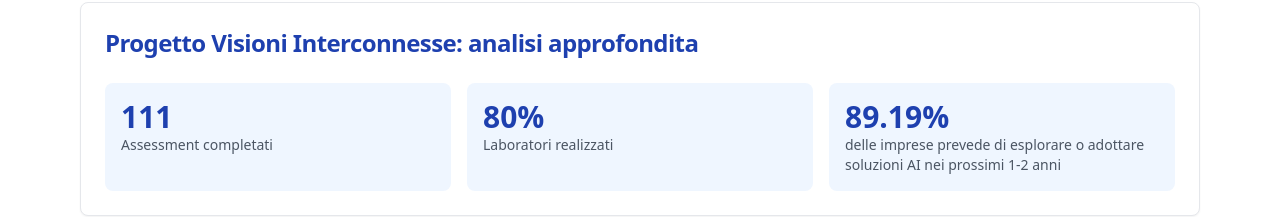
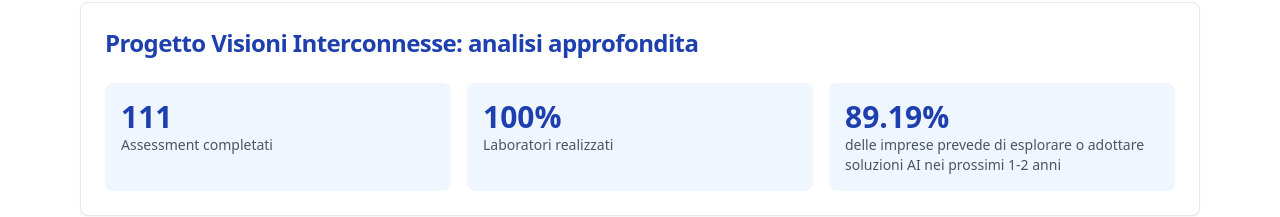
Before and after one commit to giadaf-boosha/cna-ppt, a Next.js app: page / in a window 1280 px wide. Shown: the part 102-319 px from the top of the page. Built offline with nearby package versions, Linux system fonts and the light colour scheme.

Commit message:
Update VisioniPresentation.tsx_dati 17/11_v4

```diff
--- a/src/components/VisioniPresentation.tsx
+++ b/src/components/VisioniPresentation.tsx
@@ -118,7 +118,7 @@ const VisioniPresentation = () => {
                   <div className="text-sm text-gray-600">Assessment completati</div>
                 </div>
                 <div className="p-4 bg-blue-50 rounded-lg">
-                  <div className="text-3xl font-bold text-blue-800">80%</div>
+                  <div className="text-3xl font-bold text-blue-800">100%</div>
                   <div className="text-sm text-gray-600">Laboratori realizzati</div>
                 </div>
                 <div className="p-4 bg-blue-50 rounded-lg">
@@ -313,7 +313,7 @@ const VisioniPresentation = () => {
                 <div className="flex items-start gap-3">
                   <Target className="w-5 h-5 text-blue-600 mt-1" />
                   <div>
-                    <p className="font-semibold">8 laboratori su 10 realizzati</p>
+                    <p className="font-semibold">10 laboratori su 10 realizzati</p>
                     <p className="text-sm text-gray-600">Formazione pratica e hands-on sull&apos;utilizzo dell&apos;AI</p>
                   </div>
                 </div>
```
